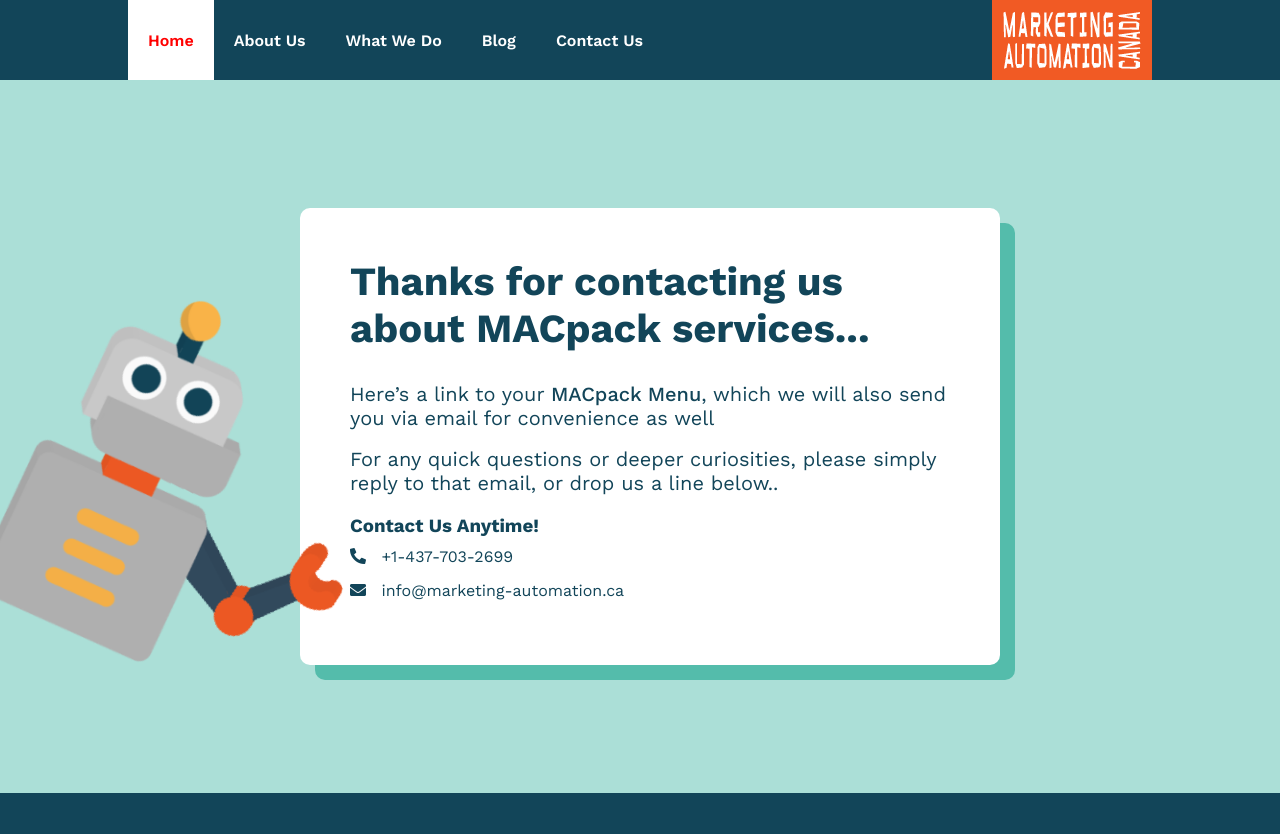
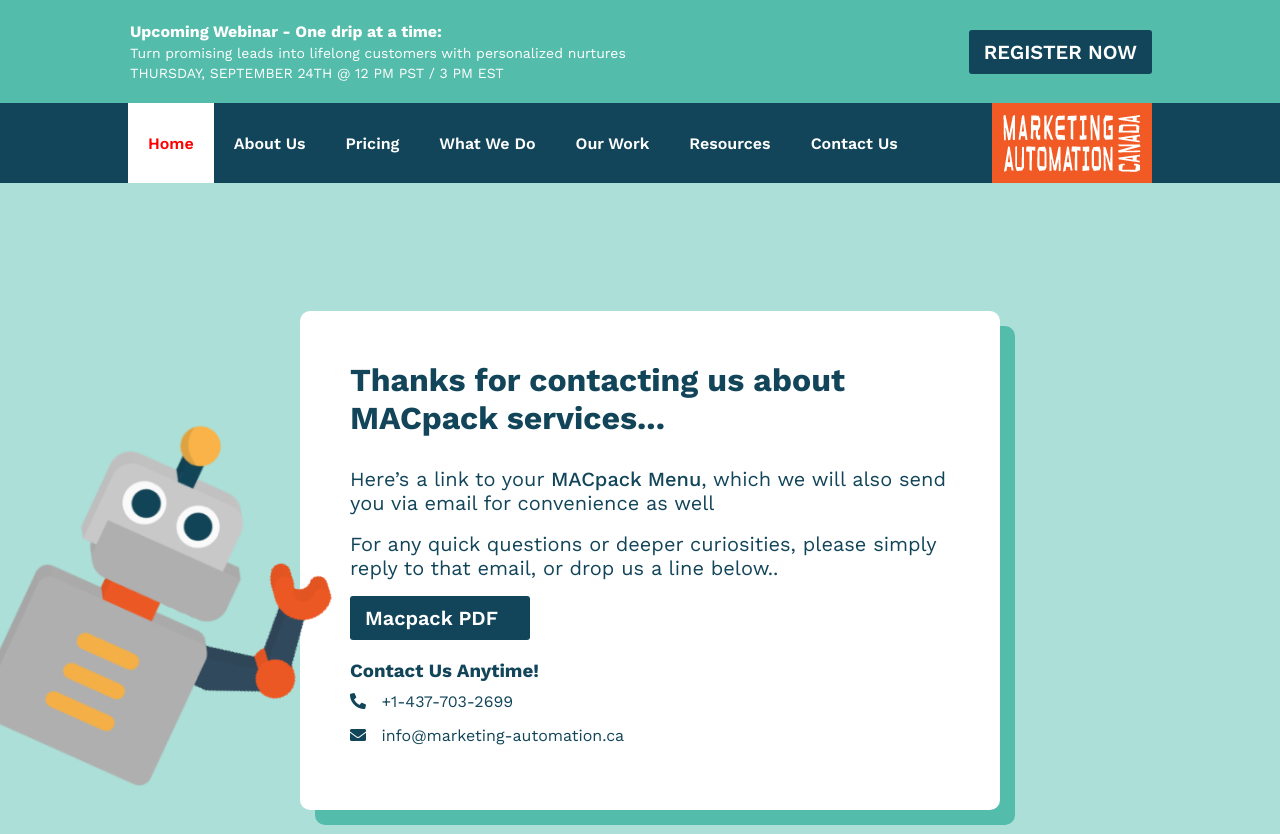
Before and after one commit to MarketingAutomationCanada/ThankyouPage, a plain HTML site: page index.html in a window 1280 px wide. Shown: the top 834 px of the page. Drawn offline with nearby package versions, Linux system fonts and the light colour scheme.

Commit message:
Update index.html

```diff
--- a/index.html
+++ b/index.html
@@ -28,8 +28,25 @@
 
 
         <link rel="stylesheet" type="text/css" href="css/styles.css" />
+        <link rel="stylesheet" type="text/css" href="css/base.css" />
 </head>
 <body>
+    <!-- pre header -->
+    <div class="preHeader">
+        <div class="wrapper">
+            <div class="col">
+                <p><b>Upcoming Webinar - One drip at a time:</b></p>
+                <p>Turn promising leads into lifelong customers with personalized nurtures</p>
+                <p>THURSDAY, SEPTEMBER 24TH @ 12 PM PST / 3 PM EST</p>
+            </div>
+            <div class="col col2">
+                <div class="registerBtn"><a
+                        href="http://go.marketing-automation.ca/registration-one-drip-at-a-time.html">REGISTER NOW</a></div>
+            </div>
+
+        </div>
+    </div>
+    <!-- pre header ends -->
     <!-- navBar -->
     <header>
         <div class="wrapper">
@@ -40,7 +57,25 @@
             </label>
             <input type="checkbox" name="menuToggle" id="menuToggle">
             <nav>
-                <ul id="mobileNav" class="mobileNav" >
+                <ul id="mobileNav" class="mobileNav">
+                    <li class="subnav">
+                        <div class="wrapper">
+                            <label for="menuToggle" id="menu" class="menu">
+                                <div class="bar"></div>
+                                <div class="bar"></div>
+                                <div class="bar"></div>
+                            </label>
+                            <input type="checkbox" name="menuToggle" id="menuToggle">
+                            <div class="logo">
+                                <a href="index.html">
+                                    <img src="assets/MAC-Logo-Orange.png"
+                                        alt="Marketing Automation Canada Logo - Marketing Automation Consulting" />
+                                </a>
+
+                            </div>
+                        </div>
+
+                    </li>
                     <li>
                         <a class="active" id="home" href="index.html">Home</a>
                     </li>
@@ -48,13 +83,20 @@
                         <a id="navLink1" href="#whatSetsUsApart">About Us</a>
                     </li>
                     <li>
-                        <a id="navLink2" href="#sec-areas">What We Do</a>
+                        <a id="navLink2" href="http://www.marketing-automation.ca/pricing.html">Pricing</a>
                     </li>
                     <li>
-                        <a id="navLink3" href="blog-main.html">Blog</a>
+                        <a id="navLink3" href="#sec-areas">What We Do</a>
                     </li>
                     <li>
-                        <a id="navLink4"href="#contactsec">Contact Us</a>
+                        <a id="navLink4" href="http://www.marketing-automation.ca/our-work.html">Our Work</a>
+                    </li>
+                    <li>
+                        <a id="navLink5" href="http://www.marketing-automation.ca/resources.html">Resources</a>
+                    </li>
+
+                    <li>
+                        <a id="navLink6" href="#contactsec">Contact Us</a>
                     </li>
                 </ul>
             </nav>
@@ -63,12 +105,13 @@
                 <a href="index.html">
                     <img src="assets/MAC-Logo-Orange.png"
                         alt="Marketing Automation Canada Logo - Marketing Automation Consulting" />
-               </a>
+                </a>
 
             </div>
-            </div>
+        </div>
         </div>
     </header>
+    <!-- navBar ends -->
     <!-- navBar ends -->
     <main>
         <div id="thankyouContainer" class="wrapper">
@@ -86,6 +129,7 @@
                 <h1>Thanks for contacting us about MACpack services...</h1>
                 <h2>Here’s a link to your <a href="">MACpack Menu</a>, which we will also send you via email for convenience as well</h2>
                 <h2>For any quick questions or deeper curiosities, please simply reply to that email, or drop us a line below..</h2>
+                <div class="registerBtn download"><a href="http://go.marketing-automation.ca/rs/217-NBW-905/images/MACpack%20Menu%20-%20Service%20Sheet.pdf" target="_blank">Macpack PDF</a></div>
                 <h3>Contact Us Anytime!</h3>
                 <div class="contact">
                     <div class="contactRow">
```
